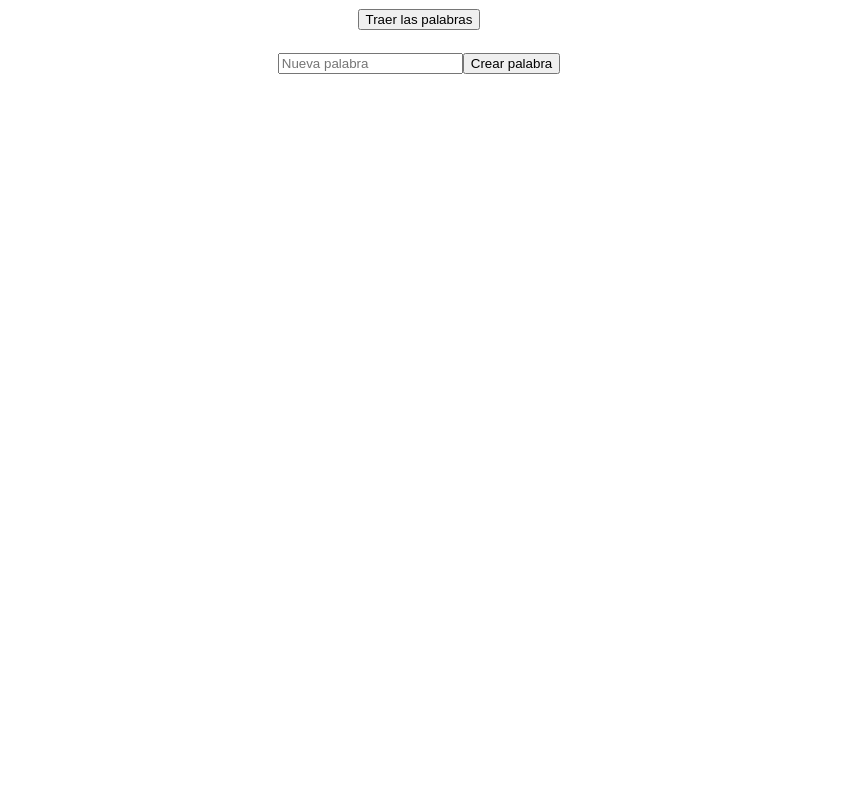
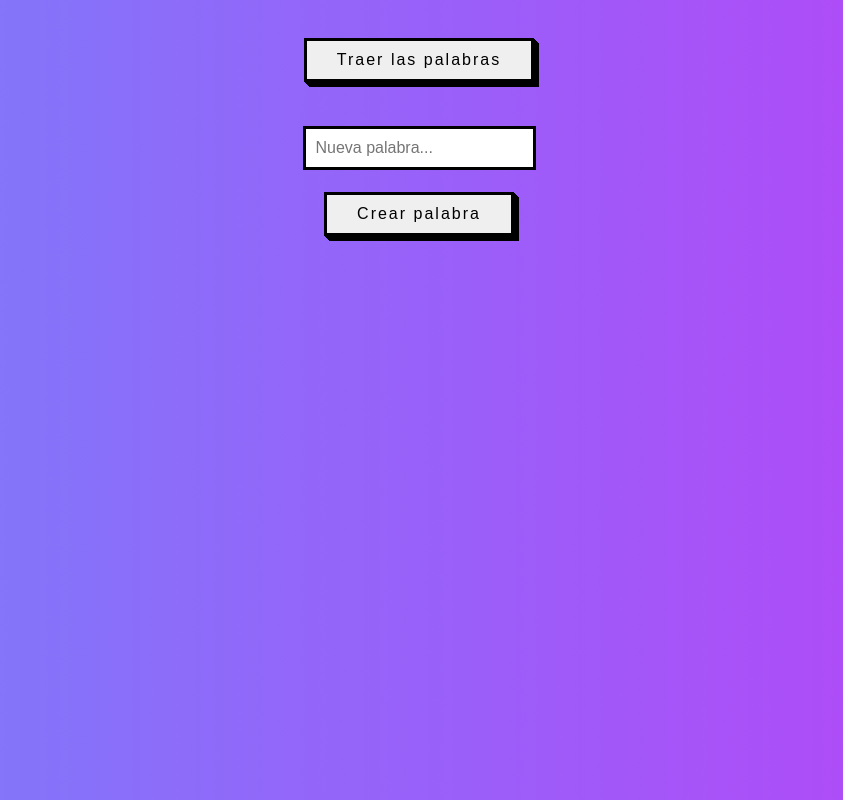
Before and after one commit to web3es/panel-criptdle, a React (Create React App) app: page / in a window 1280 px wide. Shown: the whole page, without its empty margins (221-1064 px from the left). Built offline with nearby package versions, Linux system fonts and the light colour scheme.

Commit message:
agregamos estilos a los elementos

```diff
--- a/src/App.css
+++ b/src/App.css
@@ -1,13 +1,103 @@
+body {
+  padding-top: 30px;
+  background: linear-gradient(270deg, #ff00f5, #00f1ff);
+  background-size: 400% 400%;
+  -webkit-animation: AnimatedBackground 30s ease infinite;
+  -moz-animation: AnimatedBackground 30s ease infinite;
+  animation: AnimatedBackground 30s ease infinite;
+}
+
+@-webkit-keyframes AnimatedBackground {
+  0% {
+    background-position: 0% 50%;
+  }
+  50% {
+    background-position: 100% 50%;
+  }
+  100% {
+    background-position: 0% 50%;
+  }
+}
+@-moz-keyframes AnimatedBackground {
+  0% {
+    background-position: 0% 50%;
+  }
+  50% {
+    background-position: 100% 50%;
+  }
+  100% {
+    background-position: 0% 50%;
+  }
+}
+@keyframes AnimatedBackground {
+  0% {
+    background-position: 0% 50%;
+  }
+  50% {
+    background-position: 100% 50%;
+  }
+  100% {
+    background-position: 0% 50%;
+  }
+}
+
+button {
+  font-size: 16px;
+  letter-spacing: 2px;
+  text-decoration: none;
+  color: #000;
+  cursor: pointer;
+  border: 3px solid;
+  padding: 10px 30px;
+  box-shadow: 1px 1px 0px 0px, 2px 2px 0px 0px, 3px 3px 0px 0px, 4px 4px 0px 0px, 5px 5px 0px 0px;
+  position: relative;
+  user-select: none;
+  -webkit-user-select: none;
+  touch-action: manipulation;
+}
+
+button:active {
+  box-shadow: 0px 0px 0px 0px;
+  top: 5px;
+  left: 5px;
+}
+
+input {
+  font-size: 16px;
+  border: 3px solid;
+  padding: 10px;
+}
+
 .App {
   text-align: center;
-  font-family: 'Nunito', sans-serif;
+  font-family: "Nunito", sans-serif;
 }
 
 .Words {
   list-style: none;
+  padding: 0;
 }
 
 .Words li {
   font-size: 30px;
   text-transform: uppercase;
+  color: white;
+  font-weight: 700;
+  text-shadow: 2px 2px black;
 }
+
+.Loading {
+  margin: auto;
+  border: 3px solid #fff;
+  border-radius: 50%;
+  border-top: 3px solid #000;
+  width: 20px;
+  height: 20px;
+  animation: Spinner 1s linear infinite;
+}
+
+
+@keyframes Spinner {
+  0% { transform: rotate(0deg); }
+  100% { transform: rotate(360deg); }
+}
--- a/src/App.js
+++ b/src/App.js
@@ -66,15 +66,18 @@ function App() {
       <button onClick={fetchWords}>Traer las palabras</button>
       <br />
       <br />
+      <br />
       <input
-        placeholder="Nueva palabra"
+        placeholder="Nueva palabra..."
         onChange={(e) => setWord(e.target.value)}
       />
+      <br />
+      <br />
       <button onClick={newWord}>Crear palabra</button>
 
       <br />
       <br />
-      {isLoading && <p>Cargando...</p>}
+      {isLoading && <div className="Loading"></div>}
       <ul className="Words">
         {words.map((word) => (
           <li key={word}>{word}</li>
```
